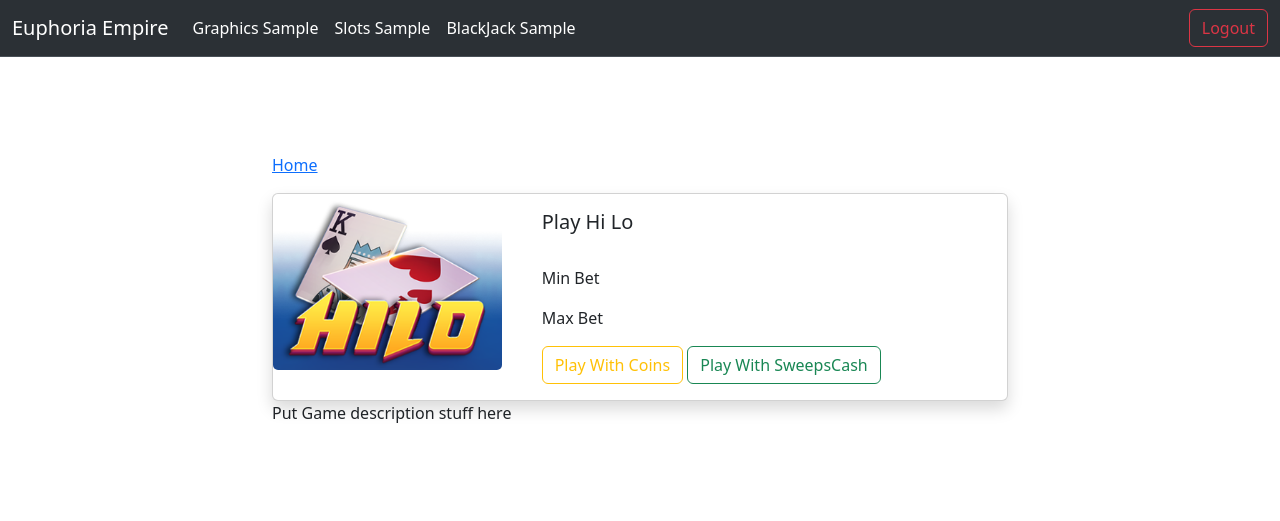
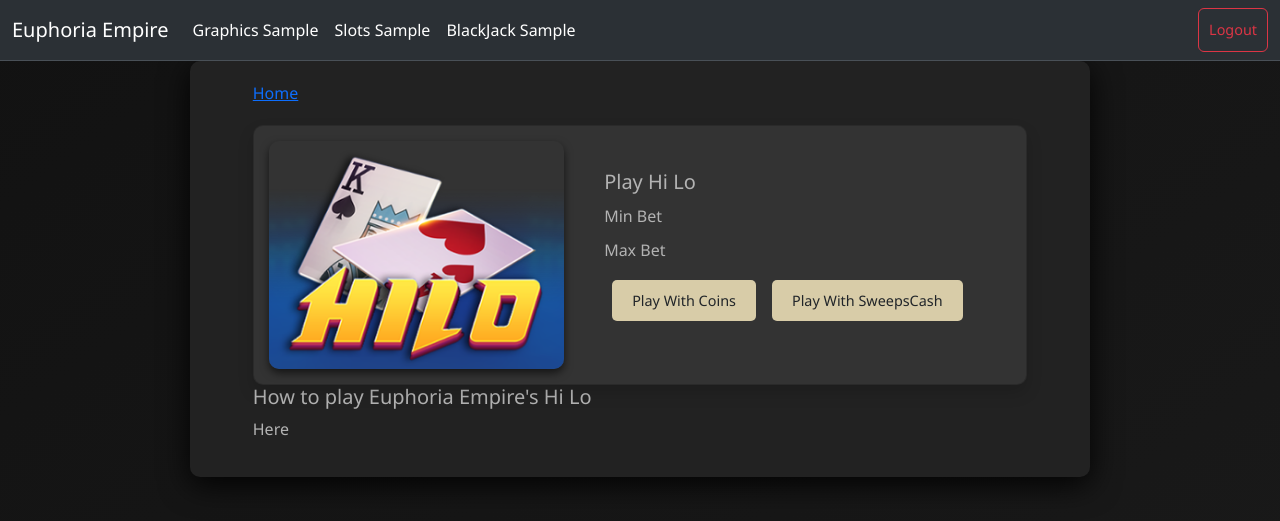
Before and after one commit to Carlosq-mv/CasinoApp, a Flask app: page /home/hi-lo in a window 1280 px wide. Shown: the top 521 px of the page. Run offline with Flask 3, Linux system fonts and the light colour scheme; a user stored in the database is signed in.

Commit message:
updated styles

```diff
--- /dev/null
+++ b/app/static/css/hi-lo-1.css
@@ -0,0 +1,106 @@
+body {
+    font-family: 'Segoe UI', Tahoma, Geneva, Verdana, sans-serif;
+    background: linear-gradient(145deg, #121212, #1A1A1A);
+    color: #B3B3B3;
+    margin: 0;
+    /*text-align: center;*/
+    background-repeat: no-repeat; /* This will stop the background from repeating */
+    background-attachment: fixed; /* This will keep the gradient fixed during scroll */
+    background-size: cover;
+}
+
+h2 {
+    color: #FFD700;
+    margin: 20px 0;
+}
+
+.container {
+    max-width: 900px;
+    margin: auto;
+    padding: 20px;
+    background-color: #222;
+    border-radius: 10px;
+    display: flex;
+    flex-direction: column;
+    align-items: center;
+    box-shadow: 0 8px 30px rgba(0, 0, 0, 0.9);
+}
+
+.game-controls {
+    display: flex;
+    justify-content: center; /* Center buttons horizontally */
+    align-items: center; /* Center buttons vertically */
+    flex-wrap: wrap; /* Allow buttons to wrap onto the next line if space runs out */
+    padding: 15px; /* Add some padding to ensure space around the buttons */
+    background-color: #333; /* The color of the background */
+    border-radius: 10px; /* Rounded corners for the background */
+    box-shadow: 0 2px 4px rgba(0,0,0,0.6); /* Shadow for the background */
+    margin-top: 20px; /* Spacing from the top element */
+    width: 100%; /* Ensure the container takes full width */
+}
+
+.btn-group {
+    display: flex;
+    justify-content: center; /* Center buttons horizontally */
+    gap: 10px; /* Add space between buttons */
+}
+.btn {
+    max-width: 200px; /* Adjust max-width as needed */
+    white-space: nowrap; /* Prevents text from wrapping to the next line */
+    padding: 10px; /* Adjust padding as needed, may reduce if the button is too tall */
+    overflow: hidden; /* Keeps content within the button */
+    text-overflow: ellipsis; /* Adds an ellipsis if the text is too long for the button */
+    font-size: 0.9em;
+}
+
+.card-body {
+    display: flex;
+    flex-direction: column;
+    justify-content: center; /* Center content vertically */
+    align-items: flex-start; /* Align items to the left */
+}
+
+/* Additional CSS to ensure proper spacing and alignment */
+.card-body > * {
+    margin-bottom: 10px; /* Add space between elements inside card-body */
+}
+
+.btn-cash {
+    background-color: #d8cca8;
+    border: none;
+    padding: 10px 20px;
+    border-radius: 5px;
+    margin: 0 10px;
+    transition: transform 0.3s ease;
+}
+.btn-cash:hover {
+    transform: scale(1.05);
+    box-shadow: 0 4px 8px rgba(255, 215, 0, 0.8);
+    color: white;
+    background-color: #19692c;
+}
+.btn-coins {
+    background-color: #d8cca8;
+    border: none;
+    padding: 10px 20px;
+    border-radius: 5px;
+    margin: 0 10px;
+    transition: transform 0.3s ease;
+}
+.btn-coins:hover {
+    transform: scale(1.05);
+    box-shadow: 0 4px 8px rgba(255, 215, 0, 0.8);
+    color: white;
+    background-color: #ffd700;
+}
+
+
+.card-img {
+    width: 100%;
+    height: auto;
+    border-radius: 10px;
+    box-shadow: 0 4px 8px rgba(0,0,0,0.6);
+}
+.card-title, .card-text {
+    color: #B3B3B3;
+}
--- a/app/templates/HiLo/hi-lo.html
+++ b/app/templates/HiLo/hi-lo.html
@@ -1,41 +1,43 @@
 {% extends "index.html" %}
 
 {% block content %}
-
-<br> <br>
-<br> <br>
+<link rel="stylesheet" href="../../static/css/hi-lo-1.css">
 
 <div class="container">
     <div class="row justify-content-center">
-        <div class="col-md-8">
-
+        <div class="col-lg-12">
             <nav aria-label="breadcrumb">
                 <ol class="breadcrumb">
-                <li class="breadcrumb-item"><a href="{{url_for('home')}}">Home</a></li>
+                    <li class="breadcrumb-item"><a href="{{url_for('home')}}">Home</a></li>
                 </ol>
             </nav>
 
-            <div class="card w-100 shadow">
-                <div class="row no-gutters">
-                    <div class="col-md-4">
+            <div class="card w-100 shadow game-controls">
+                <div class="row no-gutters align-items-center">
+                    <div class="col-lg-5">
                         <img src="../static/images/hi-lo.png" class="card-img" alt="...">
                     </div>
-                    <div class="col-md-8">
-                        <div class="card-body">
-                            <h5 class="card-title">Play Hi Lo</h5> <br>
+                    <div class="col-lg-7">
+                        <div class="card-body text-center">
+                            <h5 class="card-title">Play Hi Lo</h5>
                             <p class="card-text">Min Bet</p>
                             <p class="card-text">Max Bet</p>
-                            <a href="{{url_for('hi_lo_game', play_with='play-with-coins')}}" class="btn btn-outline-warning">Play With Coins</a>
-                            <a href="{{url_for('hi_lo_game', play_with='play-with-cash')}}" class="btn btn-outline-success">Play With SweepsCash</a>
+                            <div class="d-flex justify-content-center">
+                                <a href="{{url_for('hi_lo_game', play_with='play-with-coins')}}" class="btn btn-coins m-2">Play With Coins</a>
+                                <a href="{{url_for('hi_lo_game', play_with='play-with-cash')}}" class="btn btn-cash m-2">Play With SweepsCash</a>
+                            </div>
                         </div>
                     </div>
                 </div>
             </div>
-            <p>Put Game description stuff here </p>
+
+            <div>
+                <h5>How to play Euphoria Empire's Hi Lo</h5>
+                <p>Here</p>
+            </div>
+
         </div>
     </div>
 </div>
 
-
-
 {% endblock %}
```
Also changed, not shown: app/static/css/hi-lo.css (+139 -77 lines), app/templates/HiLo/hi-lo-game.html (+18 -8 lines).
